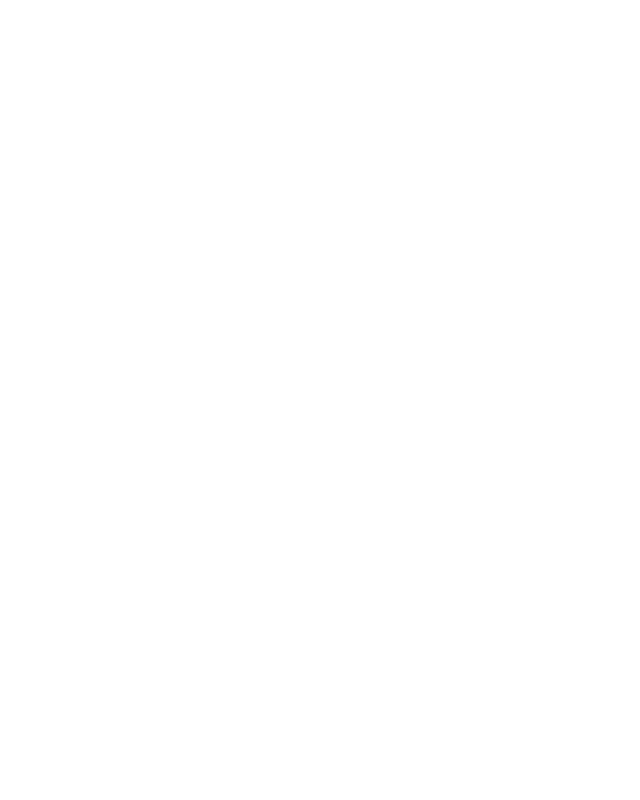
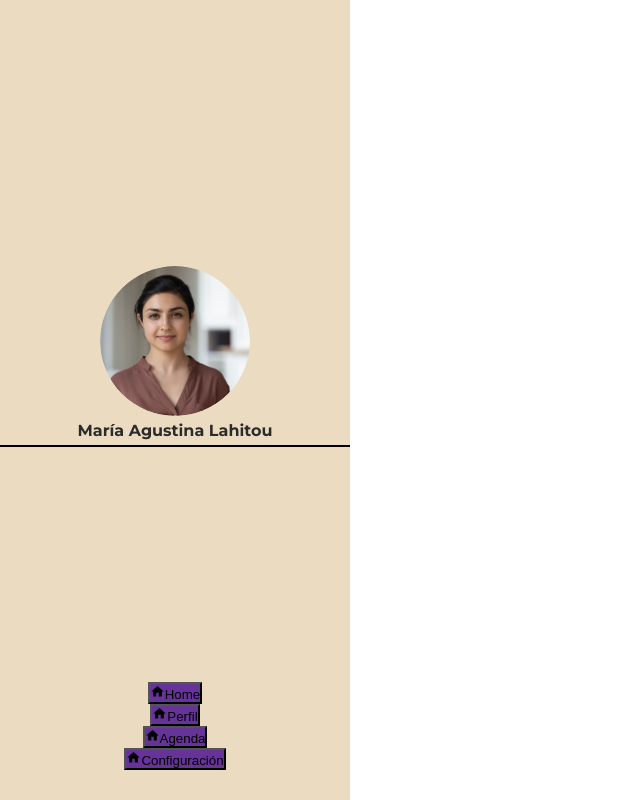
Before and after one commit to tomasflores24/munia-sesiones-1-1-clien, a React (Vite) app: page /sidebar in a window 1280 px wide. Before the commit this address had no page. Shown: the whole page, without its empty margins (0-640 px from the left). Built offline with nearby package versions, Linux system fonts and the light colour scheme.

Commit message:
creada rutas

```diff
--- a/src/app/App.jsx
+++ b/src/app/App.jsx
@@ -2,8 +2,8 @@ import { Provider } from "react-redux";
 import { BrowserRouter } from "react-router-dom";
 import { store, persistor } from "./redux/store"; // Importa tanto la tienda como el persistor
 import { PersistGate } from "redux-persist/integration/react"; // Importa PersistGate si aún no lo tienes
+import AppRoutes from "./routes";
 
-import AppRoutes from "./routes";
 
 function App() {
   return (
--- a/src/app/routes/index.js
+++ /dev/null
@@ -1,16 +0,0 @@
-import { Route, Routes } from "react-router-dom";
-import SideBar from "../components/register/sideBar/sideBar";
-// Importa más páginas si es necesario
-
-function AppRoutes() {
-  return (
-    <Routes>
-      {/* ejemplo */}
-      {/* <Route path="/" element={<HomePage />} /> */}
-      {/* Agregar más rutas aca */}
-      <Route path="/dashboard" element={<SideBar/>} />
-    </Routes>
-  );
-}
-
-export default AppRoutes;
--- a/src/app/routes/index.jsx
+++ b/src/app/routes/index.jsx
@@ -1,6 +1,7 @@
-import { Route, Routes } from "react-router-dom";
+import { Routes, Route } from "react-router-dom";
 import Register from "../components/register/register";
-import Table from "../components/Table";
+import Table from "../components/Table/Table";
+import Sidebar from "../components/sideBar/SideBar"
 // Importa más páginas si es necesario
 
 function AppRoutes() {
@@ -9,6 +10,7 @@ function AppRoutes() {
       {/* ejemplo */}
       <Route path="/user/register" element={<Register />} />
       <Route path="/table" element={<Table />} />
+      <Route path="/sidebar" element={<Sidebar />} />
 
       {/* Agregar más rutas aca */}
     </Routes>
```
Also changed, not shown: src/app/components/sideBar/SideBar.jsx (renamed from src/app/components/register/sideBar/SideBar.jsx), src/app/components/sideBar/SideBar.scss (renamed from src/app/components/register/sideBar/SideBar.scss), src/app/components/sideBar/commonSideBar/Buttons.jsx (renamed from src/app/components/register/sideBar/commonSideBar/Buttons.jsx), src/app/components/sideBar/commonSideBar/Buttons.scss (renamed from src/app/components/register/sideBar/commonSideBar/Buttons.scss).
